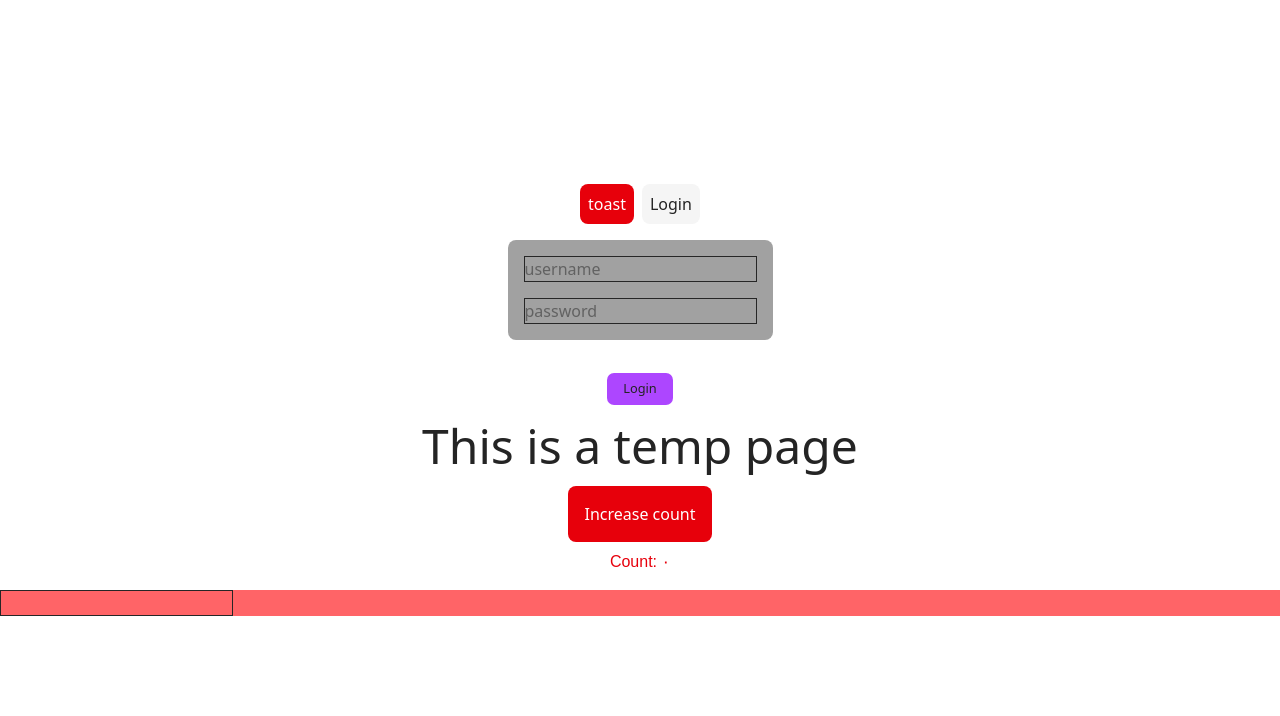
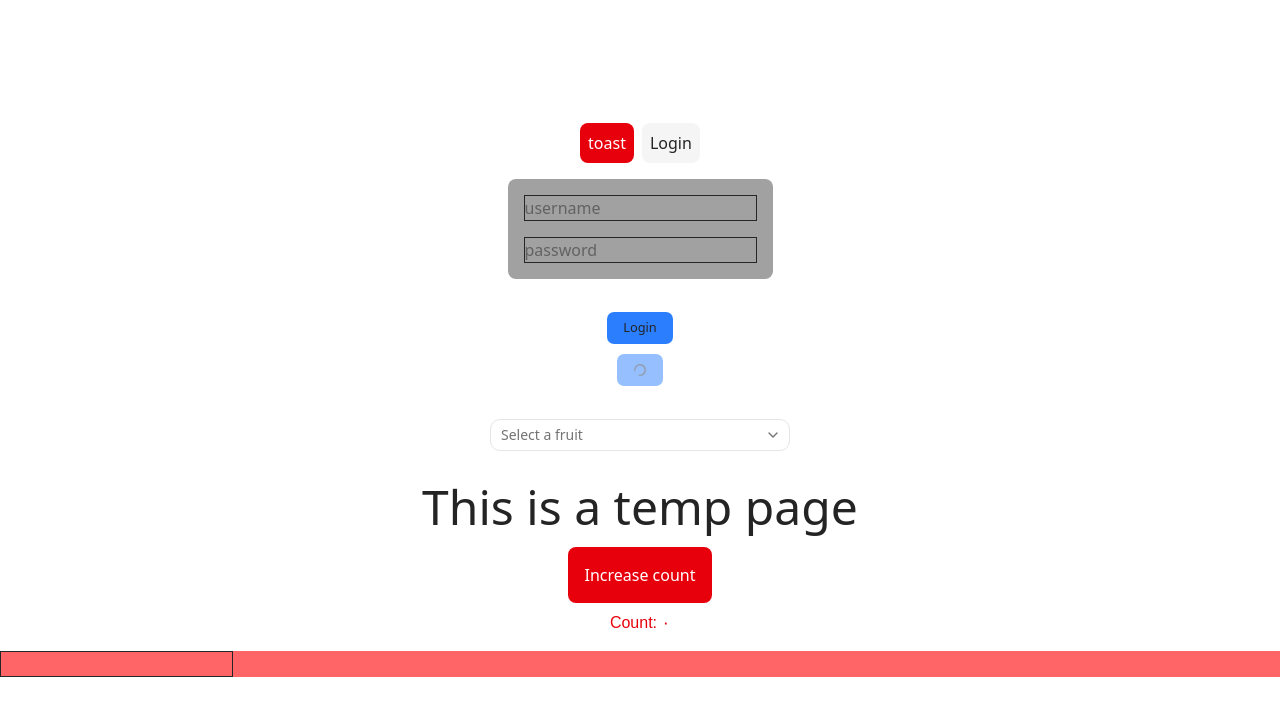
Before and after one commit to vanakGroup/Frontend, a React (Vite) app: page /temp in a window 1280 px wide. Shown: the top 716 px of the page. Built offline with nearby package versions, Linux system fonts and the light colour scheme.

Commit message:
feat/select component & fix/spiner button component

```diff
--- a/package.json
+++ b/package.json
@@ -18,6 +18,7 @@
     "clsx": "^2.1.1",
     "lucide-react": "^0.544.0",
     "next-themes": "^0.4.6",
+    "radix-ui": "^1.4.3",
     "react": "^19.1.1",
     "react-dom": "^19.1.1",
     "react-router-dom": "^7.9.2",
--- a/src/components/ui/button.tsx
+++ b/src/components/ui/button.tsx
@@ -1,6 +1,6 @@
 import { Button as ButtonPrimitive } from "@base-ui/react/button";
 import { cva, type VariantProps } from "class-variance-authority";
-
+import { Loader2 } from "lucide-react";
 import { cn } from "@/lib/utils";
 
 const buttonVariants = cva(
@@ -8,7 +8,8 @@
   {
     variants: {
       variant: {
-        default: "bg-purple-500 text-white-foreground hover:bg-purple-300",
+        default:
+          "bg-blue-500 text-white-foreground hover:bg-blue-300 aria-expanded:bg-blue-600 aria-expanded:text-white-foreground",
         outline:
           "border-border bg-background hover:bg-muted hover:text-foreground aria-expanded:bg-muted aria-expanded:text-foreground dark:border-input dark:bg-input/30 dark:hover:bg-input/50",
         secondary:
@@ -44,17 +45,21 @@
   className,
   variant = "default",
   size = "default",
+  disabled,
+  children,
   ...props
-}: ButtonPrimitive.Props & VariantProps<typeof buttonVariants>) {
+}: ButtonPrimitive.Props &
+  VariantProps<typeof buttonVariants> & { disabled?: boolean }) {
   return (
     <ButtonPrimitive
       data-slot="button"
+      disabled={disabled}
       className={cn(buttonVariants({ variant, size, className }))}
       {...props}
-    />
+    >
+      {disabled ? <Loader2 className="animate-spin" /> : children}
+    </ButtonPrimitive>
   );
 }
 
 export { Button, buttonVariants };
-
-//make your basic components branches over this commit
--- /dev/null
+++ b/src/components/ui/select.tsx
@@ -0,0 +1,195 @@
+"use client";
+
+import * as React from "react";
+import { CheckIcon, ChevronDownIcon, ChevronUpIcon } from "lucide-react";
+import { Select as SelectPrimitive } from "radix-ui";
+
+import { cn } from "@/lib/utils";
+
+function Select({
+  ...props
+}: React.ComponentProps<typeof SelectPrimitive.Root>) {
+  return <SelectPrimitive.Root data-slot="select" {...props} />;
+}
+
+function SelectGroup({
+  className,
+  ...props
+}: React.ComponentProps<typeof SelectPrimitive.Group>) {
+  return (
+    <SelectPrimitive.Group
+      data-slot="select-group"
+      className={cn("scroll-my-1 p-1 text-red-700", className)}
+      {...props}
+    />
+  );
+}
+
+function SelectValue({
+  ...props
+}: React.ComponentProps<typeof SelectPrimitive.Value>) {
+  return <SelectPrimitive.Value data-slot="select-value" {...props} />;
+}
+
+function SelectTrigger({
+  className,
+  size = "default",
+  children,
+  ...props
+}: React.ComponentProps<typeof SelectPrimitive.Trigger> & {
+  size?: "sm" | "default";
+}) {
+  return (
+    <SelectPrimitive.Trigger
+      data-slot="select-trigger"
+      data-size={size}
+      className={cn(
+        "flex w-fit items-center justify-between gap-1.5 rounded-lg border border-input bg-transparent py-2 pr-2 pl-2.5 text-sm whitespace-nowrap transition-colors outline-none select-none focus-visible:border-ring focus-visible:ring-3 focus-visible:ring-ring/50 disabled:cursor-not-allowed disabled:opacity-50 aria-invalid:border-destructive aria-invalid:ring-3 aria-invalid:ring-destructive/20 data-placeholder:text-muted-foreground data-[size=default]:h-8 data-[size=sm]:h-7 data-[size=sm]:rounded-[min(var(--radius-md),10px)] *:data-[slot=select-value]:line-clamp-1 *:data-[slot=select-value]:flex *:data-[slot=select-value]:items-center *:data-[slot=select-value]:gap-1.5 dark:bg-blue-300 dark:hover:bg-blue-500 dark:aria-invalid:border-destructive/50 dark:aria-invalid:ring-destructive/40 [&_svg]:pointer-events-none [&_svg]:shrink-0 [&_svg:not([class*='size-'])]:size-4",
+        className,
+      )}
+      {...props}
+    >
+      {children}
+      <SelectPrimitive.Icon asChild>
+        <ChevronDownIcon className="pointer-events-none size-4 text-muted-foreground" />
+      </SelectPrimitive.Icon>
+    </SelectPrimitive.Trigger>
+  );
+}
+
+function SelectContent({
+  className,
+  children,
+  position = "popper",
+  align = "center",
+  ...props
+}: React.ComponentProps<typeof SelectPrimitive.Content>) {
+  return (
+    <SelectPrimitive.Portal>
+      <SelectPrimitive.Content
+        data-slot="select-content"
+        data-align-trigger={position === "item-aligned"}
+        className={cn(
+          "relative z-50 max-h-(--radix-select-content-available-height) min-w-36 origin-(--radix-select-content-transform-origin) overflow-x-hidden overflow-y-auto rounded-lg bg-blue-300 text-popover-foreground shadow-md ring-1 ring-foreground/10 duration-100 data-[align-trigger=true]:animate-none data-[side=bottom]:slide-in-from-top-2 data-[side=left]:slide-in-from-right-2 data-[side=right]:slide-in-from-left-2 data-[side=top]:slide-in-from-bottom-2 data-open:animate-in data-open:fade-in-0 data-open:zoom-in-95 data-closed:animate-out data-closed:fade-out-0 data-closed:zoom-out-95",
+          position === "popper" &&
+            "data-[side=bottom]:translate-y-1 data-[side=left]:-translate-x-1 data-[side=right]:translate-x-1 data-[side=top]:-translate-y-1",
+          className,
+        )}
+        position={position}
+        align={align}
+        {...props}
+      >
+        <SelectScrollUpButton />
+        <SelectPrimitive.Viewport
+          data-position={position}
+          className={cn(
+            "data-[position=popper]:h-(--radix-select-trigger-height) data-[position=popper]:w-full data-[position=popper]:min-w-(--radix-select-trigger-width)",
+            position === "popper" && "",
+          )}
+        >
+          {children}
+        </SelectPrimitive.Viewport>
+        <SelectScrollDownButton />
+      </SelectPrimitive.Content>
+    </SelectPrimitive.Portal>
+  );
+}
+
+function SelectLabel({
+  className,
+  ...props
+}: React.ComponentProps<typeof SelectPrimitive.Label>) {
+  return (
+    <SelectPrimitive.Label
+      data-slot="select-label"
+      className={cn("px-1.5 py-1 text-xs text-muted-foreground", className)}
+      {...props}
+    />
+  );
+}
+
+function SelectItem({
+  className,
+  children,
+  ...props
+}: React.ComponentProps<typeof SelectPrimitive.Item>) {
+  return (
+    <SelectPrimitive.Item
+      data-slot="select-item"
+      className={cn(
+        "relative flex w-full cursor-default items-center gap-1.5 rounded-md py-1 pr-8 pl-1.5 text-sm outline-hidden select-none focus:bg-accent focus:text-accent-foreground not-data-[variant=destructive]:focus:**:text-accent-foreground data-disabled:pointer-events-none data-disabled:opacity-50 [&_svg]:pointer-events-none [&_svg]:shrink-0 [&_svg:not([class*='size-'])]:size-4 *:[span]:last:flex *:[span]:last:items-center *:[span]:last:gap-2",
+        className,
+      )}
+      {...props}
+    >
+      <span className="pointer-events-none absolute right-2 flex size-4 items-center justify-center">
+        <SelectPrimitive.ItemIndicator>
+          <CheckIcon className="pointer-events-none" />
+        </SelectPrimitive.ItemIndicator>
+      </span>
+      <SelectPrimitive.ItemText>{children}</SelectPrimitive.ItemText>
+    </SelectPrimitive.Item>
+  );
+}
+
+function SelectSeparator({
+  className,
+  ...props
+}: React.ComponentProps<typeof SelectPrimitive.Separator>) {
+  return (
+    <SelectPrimitive.Separator
+      data-slot="select-separator"
+      className={cn("pointer-events-none -mx-1 my-1 h-px bg-border", className)}
+      {...props}
+    />
+  );
+}
+
+function SelectScrollUpButton({
+  className,
+  ...props
+}: React.ComponentProps<typeof SelectPrimitive.ScrollUpButton>) {
+  return (
+    <SelectPrimitive.ScrollUpButton
+      data-slot="select-scroll-up-button"
+      className={cn(
+        "z-10 flex cursor-default items-center justify-center bg-popover py-1 [&_svg:not([class*='size-'])]:size-4",
+        className,
+      )}
+      {...props}
+    >
+      <ChevronUpIcon />
+    </SelectPrimitive.ScrollUpButton>
+  );
+}
+
+function SelectScrollDownButton({
+  className,
+  ...props
+}: React.ComponentProps<typeof SelectPrimitive.ScrollDownButton>) {
+  return (
+    <SelectPrimitive.ScrollDownButton
+      data-slot="select-scroll-down-button"
+      className={cn(
+        "z-10 flex cursor-default items-center justify-center bg-popover py-1 [&_svg:not([class*='size-'])]:size-4",
+        className,
+      )}
+      {...props}
+    >
+      <ChevronDownIcon />
+    </SelectPrimitive.ScrollDownButton>
+  );
+}
+
+export {
+  Select,
+  SelectContent,
+  SelectGroup,
+  SelectItem,
+  SelectLabel,
+  SelectScrollDownButton,
+  SelectScrollUpButton,
+  SelectSeparator,
+  SelectTrigger,
+  SelectValue,
+};
--- a/src/pages/Temp.tsx
+++ b/src/pages/Temp.tsx
@@ -4,6 +4,14 @@
 import { translateNumber } from "@/utils/translateNumber";
 import { useState } from "react";
 import { Button } from "@/components/ui/button";
+import {
+  Select,
+  SelectContent,
+  SelectGroup,
+  SelectItem,
+  SelectTrigger,
+  SelectValue,
+} from "@/components/ui/select";
 
 export default function Temp() {
   const { username, setUsername } = useUserStore();
@@ -40,6 +48,7 @@
         >
           toast
         </button>
+
         <button
           className="cursor-pointer bg-accent rounded-md p-2"
           onClick={login}
@@ -70,6 +79,28 @@
         <Button className="text-rounded-md p-4 cursor-pointer" size="sm">
           Login
         </Button>
+        <Button
+          disabled
+          className="text-rounded-md p-4 cursor-pointer"
+          size="sm"
+        >
+          test
+        </Button>
+      </div>
+      <div className="w-fit p-4 rounded-md flex flex-col place-self-center gap-4">
+        <Select>
+          <SelectTrigger className="w-[300px]">
+            <SelectValue placeholder="Select a fruit" />
+          </SelectTrigger>
+          <SelectContent>
+            <SelectGroup>
+              <SelectItem value="apple">Apple</SelectItem>
+              <SelectItem value="banana">Banana</SelectItem>
+              <SelectItem value="orange">Orange</SelectItem>
+              <SelectItem value="none">none</SelectItem>
+            </SelectGroup>
+          </SelectContent>
+        </Select>
       </div>
       <p className="text-5xl text-center ">This is a temp page</p>
       <div className="flex flex-col place-items-center gap-2">
```
Also changed, not shown: 1 other file (tests, documents, lock files or other folders).
